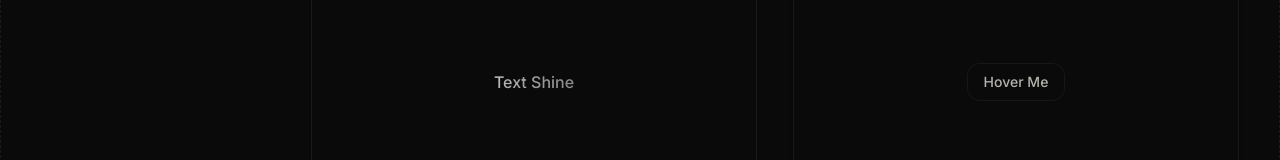
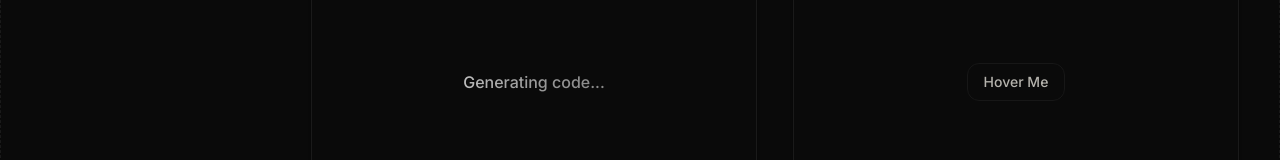
Before and after one commit to guhrodrrigues/luxe, a Next.js app: page /ui in a window 1280 px wide. Shown: the part 7797-7957 px from the top of the page. Built offline with nearby package versions, Linux system fonts and the light colour scheme.

Commit message:
style: update text shine copy

```diff
--- a/src/app/_components/ui/texts/TextShine.tsx
+++ b/src/app/_components/ui/texts/TextShine.tsx
@@ -1,7 +1,7 @@
 export function TextShine() {
   return (
     <h1 className="animate-shine bg-[linear-gradient(110deg,#737373,45%,#fff,55%,#737373)] bg-[length:400%_100%] bg-clip-text text-base font-medium text-transparent">
-      Text Shine
+      Generating code...
     </h1>
   );
 }
```
